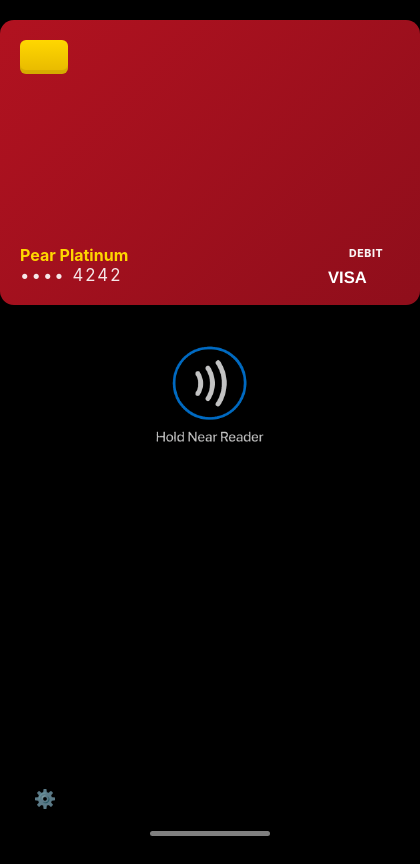
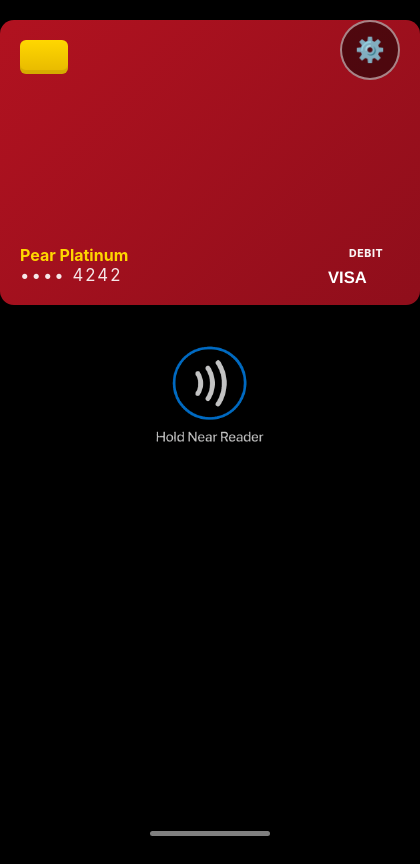
Before and after one commit to jzaval17/payAI, an Electron app: page index.html in a window 420 px wide. Drawn offline with Linux system fonts and the light colour scheme.

Commit message:
settings

```diff
--- a/app.js
+++ b/app.js
@@ -305,10 +305,17 @@
 // Show settings
 settingsBtn.addEventListener('click', (event) => {
   event.stopPropagation();
+  event.preventDefault();
   settingsPanel.style.display = 'flex';
 });
 
 settingsBtn.addEventListener('touchstart', (event) => {
+  event.stopPropagation();
+  event.preventDefault();
+  settingsPanel.style.display = 'flex';
+});
+
+settingsBtn.addEventListener('pointerdown', (event) => {
   event.stopPropagation();
   event.preventDefault();
   settingsPanel.style.display = 'flex';
--- a/styles.css
+++ b/styles.css
@@ -383,17 +383,17 @@
 /* Settings Button */
 .settings-btn {
   position: fixed;
-  bottom: 20px;
-  left: 20px;
-  background: rgba(0, 0, 0, 0.3);
-  border: none;
+  top: 20px;
+  right: 20px;
+  background: rgba(0, 0, 0, 0.5);
+  border: 2px solid rgba(255, 255, 255, 0.5);
   border-radius: 50%;
-  width: 50px;
-  height: 50px;
-  color: rgba(255, 255, 255, 0.7);
-  font-size: 18px;
+  width: 60px;
+  height: 60px;
+  color: white;
+  font-size: 24px;
   cursor: pointer;
-  z-index: 10000;
+  z-index: 10001;
   display: flex;
   align-items: center;
   justify-content: center;
@@ -401,8 +401,7 @@
 }
 
 .settings-btn:hover {
-  background: rgba(0, 0, 0, 0.5);
-  color: rgba(255, 255, 255, 1);
+  background: rgba(0, 0, 0, 0.7);
 }
 
 /* Settings Panel */
```
